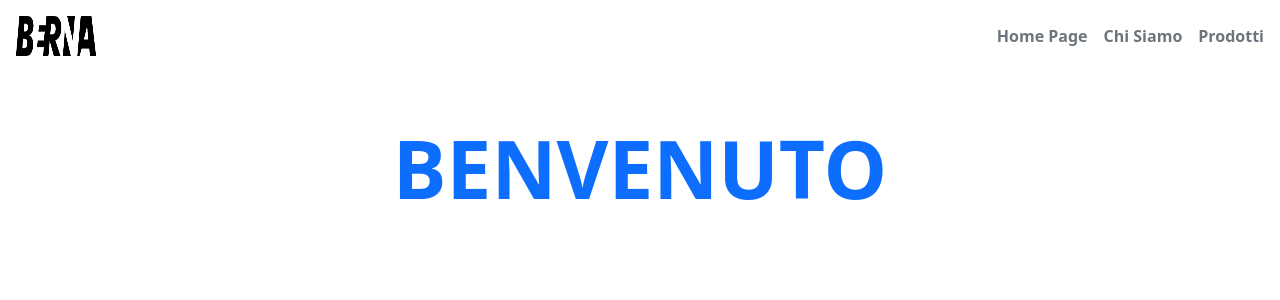
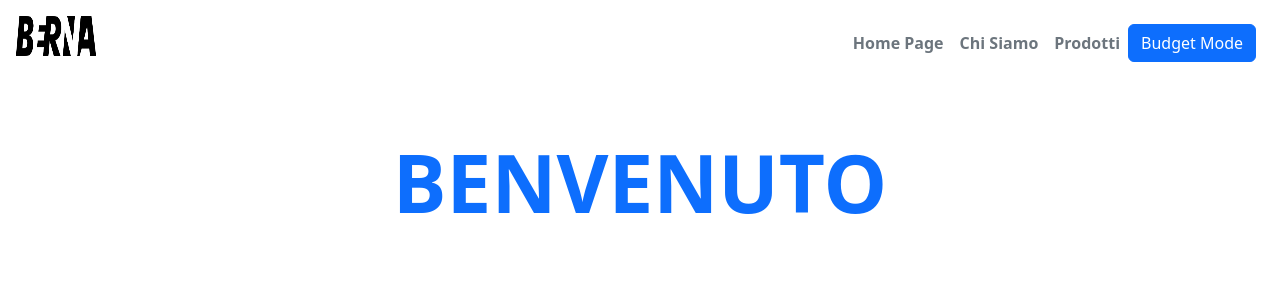
Before and after one commit to maksbernatskyy/react-context-api, a React (Vite) app: page / in a window 1280 px wide. Shown: the top 300 px of the page. Built offline with nearby package versions, Linux system fonts and the light colour scheme; the HTML template or start-up script is replaced by a standard one.

Commit message:
add button budget mode

```diff
--- a/src/components/NavBar.jsx
+++ b/src/components/NavBar.jsx
@@ -9,6 +9,9 @@ export default function NavBar() {
                 <Link className="text-decoration-none text-secondary me-3 fw-bold" to="/">Home Page</Link>
                 <NavLink className="text-decoration-none text-secondary me-3 fw-bold" to="/ChiSiamo">Chi Siamo</NavLink>
                 <NavLink className="text-decoration-none text-secondary fw-bold" to="/Products">Prodotti</NavLink>
+                <button className=" mx-2 btn btn-primary">
+                    Budget Mode
+                </button>
             </nav>
         </>
     )
```
